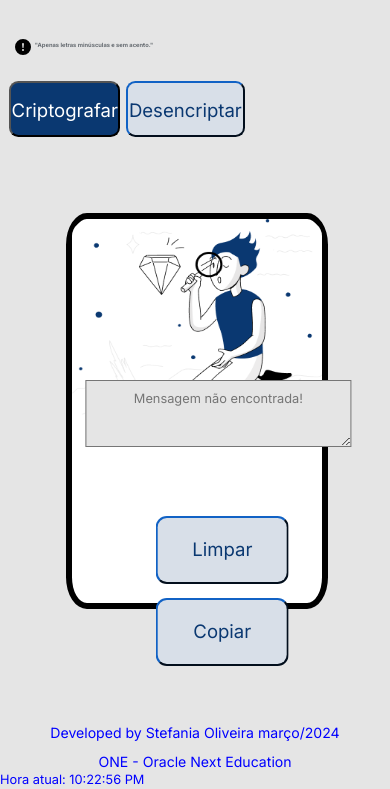
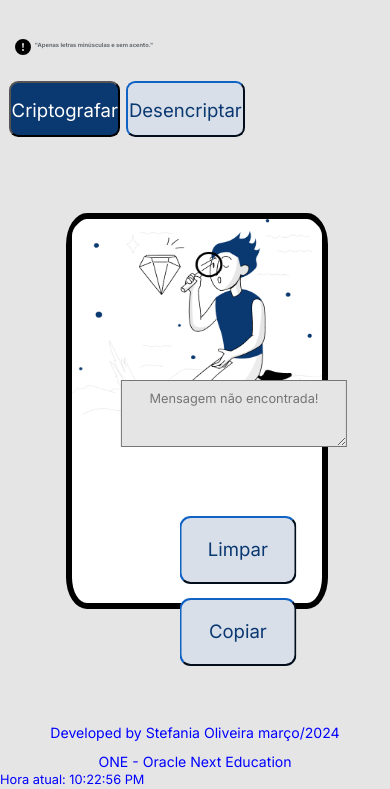
Before and after one commit to stefh3/decodoficador-challenge, a plain HTML site: page index.html in a window 390 px wide. Shown: the part 55-844 px from the top of the page. Drawn offline with Linux system fonts and the light colour scheme.

Commit message:
new responsive screen cell

```diff
--- a/style.css
+++ b/style.css
@@ -324,8 +324,9 @@ main {
     .conteiner__direitoRetangulo {
       width: 3.9em;
       height:6em ;
+
       margin-bottom:20% ;
-      margin-left: 20%;
+      margin-left: 30%;
       margin-right: 20%;
       z-index:4;
 
@@ -336,26 +337,26 @@ main {
     z-index:3;
   }
      .mensagem{
-      width: 68%;
+      width: 58%;
       height:8%;
-      margin-left:-24%;
+      margin-left:-20%;
       margin-bottom:14% ;
       font-size: 0.2em;
       z-index:3;
     }
 
      .btn-limpar{
-      width: 34%;
+      width: 30%;
       height:8%;
-      margin-left: -24%;
+      margin-left: -20%;
       margin-bottom: 5%;
       z-index:3;
     }
 
      .btn-copiar{
-      width: 34%;
+      width: 30%;
       height:8%;
-      margin-left: -24%;
+      margin-left: -20%;
       margin-bottom: 10%;
       z-index:3;
     }
```
